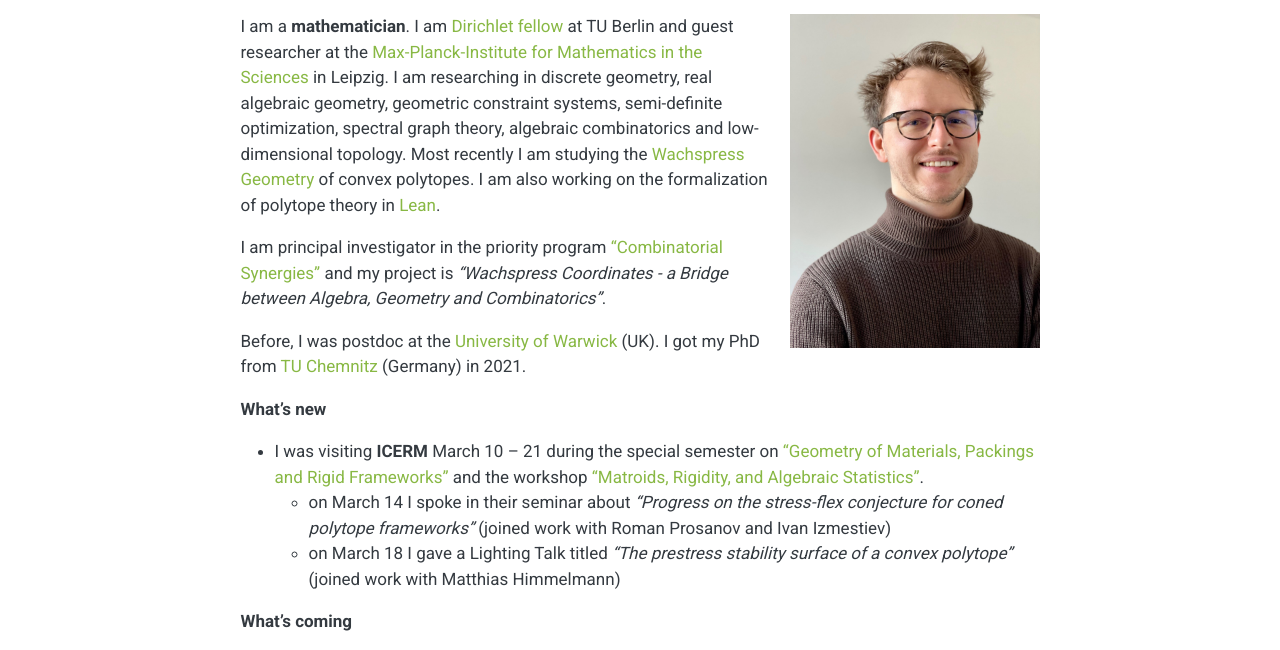
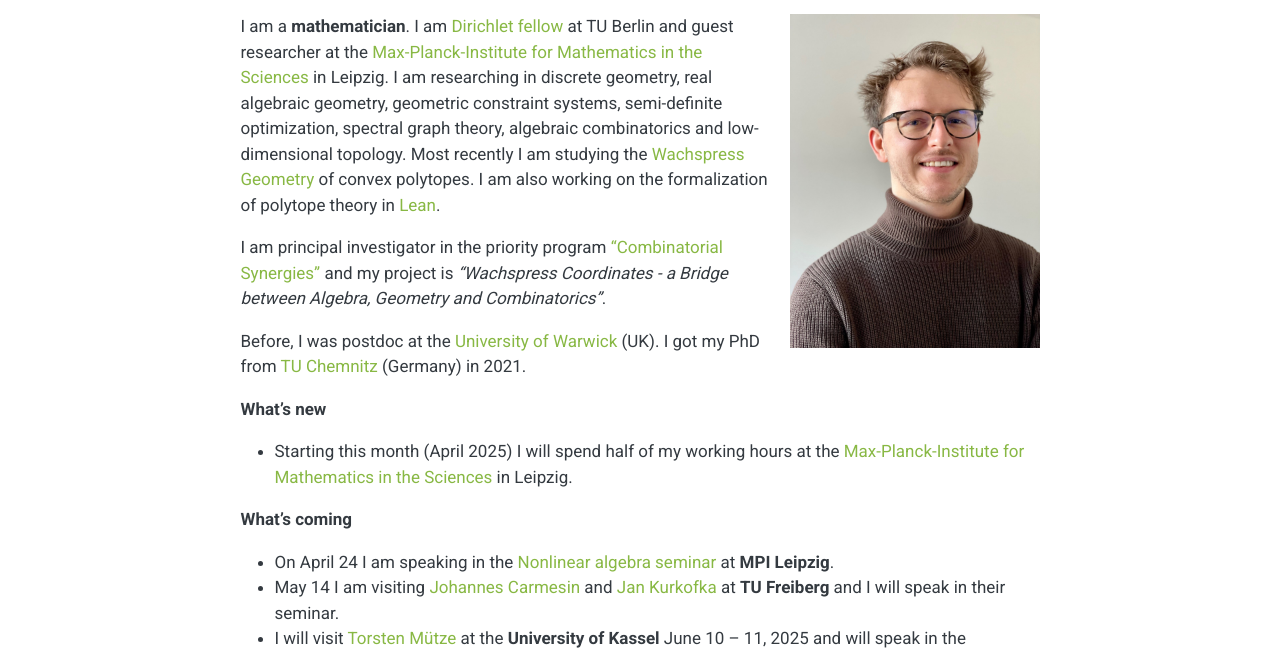
Before and after one commit to martinwintermath/martinwintermath.github.io, a plain HTML site: page index.html in a window 1280 px wide. Shown: the part 151-801 px from the top of the page. Drawn offline with Linux system fonts and the light colour scheme.

Commit message:
updated main page

```diff
--- a/index.html
+++ b/index.html
@@ -120,19 +120,22 @@ ul.task-list li input[type="checkbox"] {
 <p>Before, I was postdoc at the <a href="https://warwick.ac.uk/fac/sci/maths/">University of Warwick</a> (UK). I got my PhD from <a href="https://www.tu-chemnitz.de/mathematik/">TU Chemnitz</a> (Germany) in 2021.</p>
 <p><strong>What’s new</strong></p>
 <ul>
-<li>I was visiting <strong>ICERM</strong> March 10 – 21 during the special semester on <a href="https://icerm.brown.edu/program/semester_program/sp-s25">“Geometry of Materials, Packings and Rigid Frameworks”</a> and the workshop <a href="https://icerm.brown.edu/program/semester_program_workshop/sp-s25-w2">“Matroids, Rigidity, and Algebraic Statistics”</a>.
-<ul>
-<li>on March 14 I spoke in their seminar about <em>“Progress on the stress-flex conjecture for coned polytope frameworks”</em> (joined work with Roman Prosanov and Ivan Izmestiev)</li>
-<li>on March 18 I gave a Lighting Talk titled <em>“The prestress stability surface of a convex polytope”</em> (joined work with Matthias Himmelmann)</li>
-</ul></li>
+<li>Starting this month (April 2025) I will spend half of my working hours at the <a href="https://www.mis.mpg.de/de/">Max-Planck-Institute for Mathematics in the Sciences</a> in Leipzig.</li>
 </ul>
+<!--
+* I was visiting **ICERM** March 10 -- 21 during the special semester on ["Geometry of Materials, Packings and Rigid Frameworks"](https://icerm.brown.edu/program/semester_program/sp-s25) and the workshop ["Matroids, Rigidity, and Algebraic Statistics"](https://icerm.brown.edu/program/semester_program_workshop/sp-s25-w2).
+    + on March 14 I spoke in their seminar about *"Progress on the stress-flex conjecture for coned polytope frameworks"* (joined work with Roman Prosanov and Ivan Izmestiev)
+    + on March 18 I gave a Lighting Talk titled *"The prestress stability surface of a convex polytope"* (joined work with Matthias Himmelmann)
+    -->
 <!--* I am currently teaching the course ["Rigidity Theory for Frameworks and Polytopes"](lecture-rigidity.html) at TU Berlin.-->
 <!--**Where you can meet me next:**-->
 <p><strong>What’s coming</strong></p>
 <!--* Tom Baumbach (TU Berlin) will present our joined research on *"Rational barycentric coordinates and polytopes with low degree adjoints"* at [**Combinatorial Synergies East**](https://www.mis.mpg.de/de/events/series/combinatorial-synergies-east) in Leipzig (March 19 -- 21, 2025).-->
 <ul>
-<li>On April 24 I am speaking in the <a href="https://www.mis.mpg.de/events/series/seminar-on-nonlinear-algebra"><strong>Nonlinear algebra seminar</strong></a> at <a href="https://www.mis.mpg.de/de/">MPI Leipzig</a>.</li>
-<li>I will visit the <strong>University of Kassel</strong> June 10 – 11, 2025 and will speak in their Oberseminar on June 10.</li>
+<li>On April 24 I am speaking in the <a href="https://www.mis.mpg.de/events/series/seminar-on-nonlinear-algebra">Nonlinear algebra seminar</a> at <strong>MPI Leipzig</strong>.</li>
+<li>May 14 I am visiting <a href="https://j-carmesin.github.io/">Johannes Carmesin</a> and <a href="https://www.jan-kurkofka.eu/">Jan Kurkofka</a> at <strong>TU Freiberg</strong> and I will speak in their seminar.</li>
+<li>I will visit <a href="http://www.tmuetze.de/">Torsten Mütze</a> at the <strong>University of Kassel</strong> June 10 – 11, 2025 and will speak in the Oberseminar on June 10.</li>
+<li>I will come for a research visit to the <strong>Goethe University Frankfurt</strong> visiting <a href="https://www.math.uni-frankfurt.de/~sanyal/">Raman Sanyal</a>. I will stay June 30 - July 4, 2025.</li>
 </ul>
 <p>I am an active user of the <strong>StackExchange</strong> network. Here are links to my mathematical profiles:</p>
 <ul>
```
